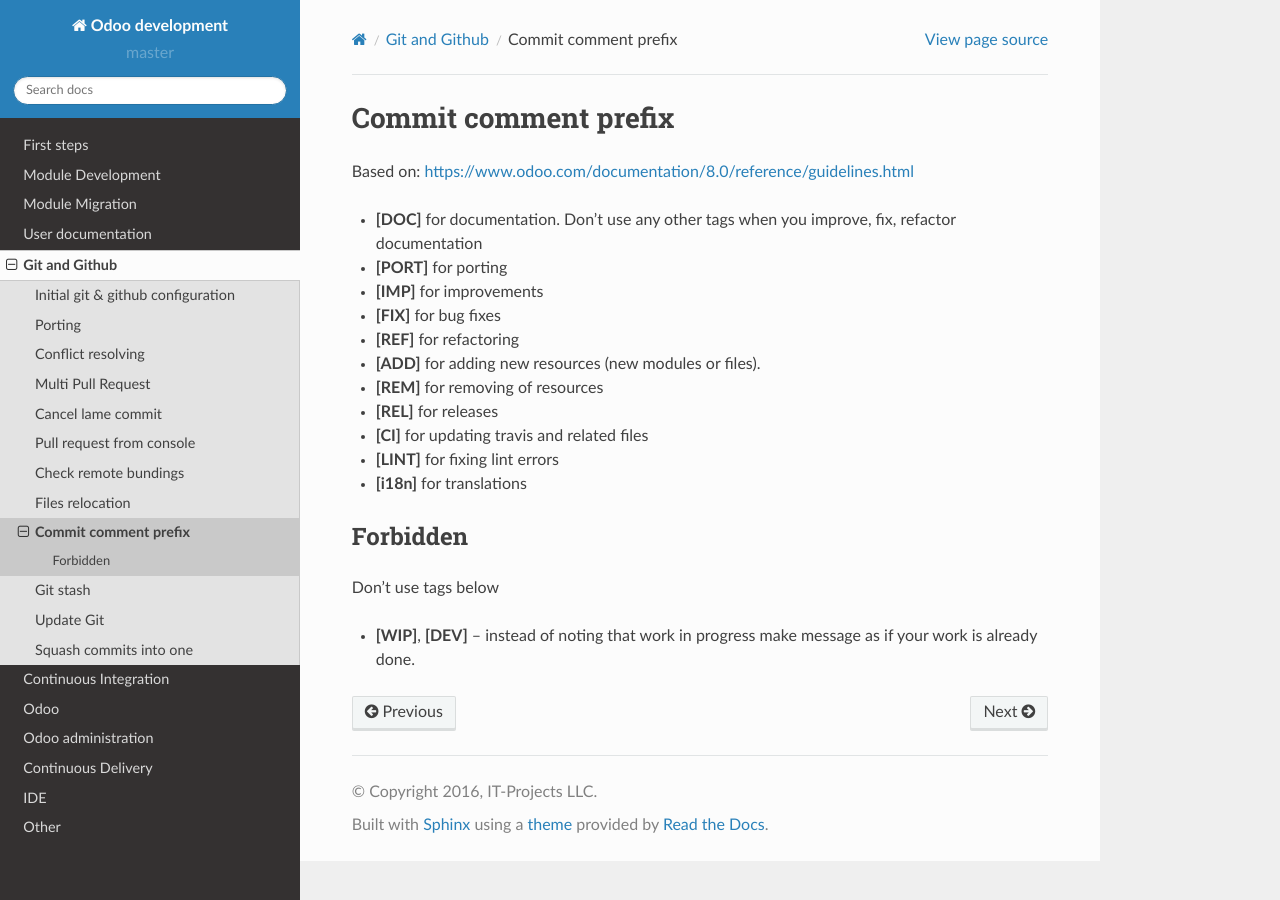
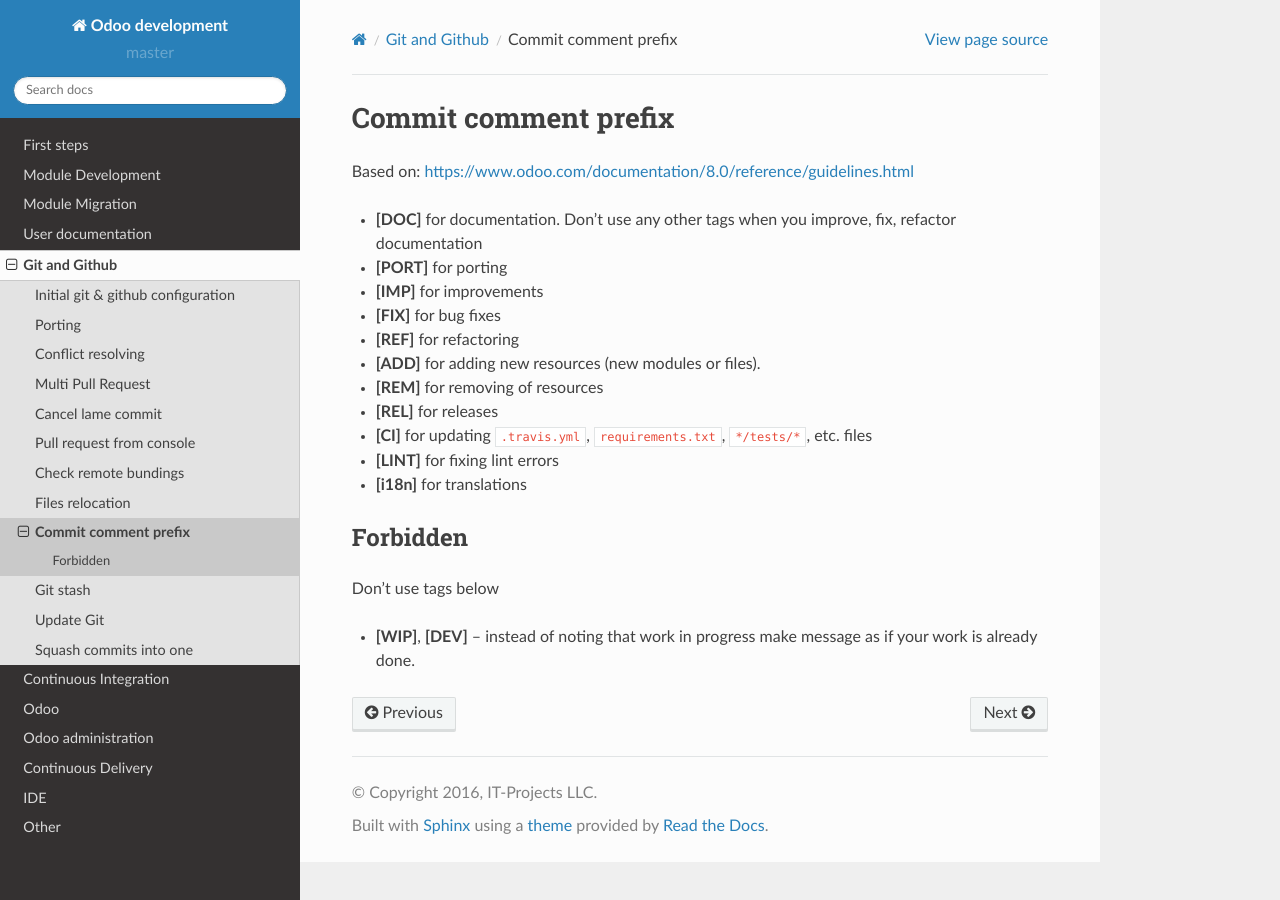
Before and after one commit to itpp-labs/odoo-development, a Sphinx documentation site: the page built from docs/git/commits.rst, in a window 1280 px wide. Built offline with Sphinx 7.4.7 and the Read the Docs theme 2.0.0, drawn with Linux system fonts in a browser that asks for light colours; pages that are not in the unit, such as notebooks, are missing from menus.

Commit message:
clarify meainig of [CI] commit tag

```diff
--- a/docs/git/commits.rst
+++ b/docs/git/commits.rst
@@ -10,7 +10,7 @@
 * **[ADD]** for adding new resources (new modules or files).
 * **[REM]** for removing of resources
 * **[REL]** for releases
-* **[CI]** for updating travis and related files
+* **[CI]** for updating ``.travis.yml``, ``requirements.txt``, ``*/tests/*``, etc. files
 * **[LINT]** for fixing lint errors
 * **[i18n]** for translations
 
```
